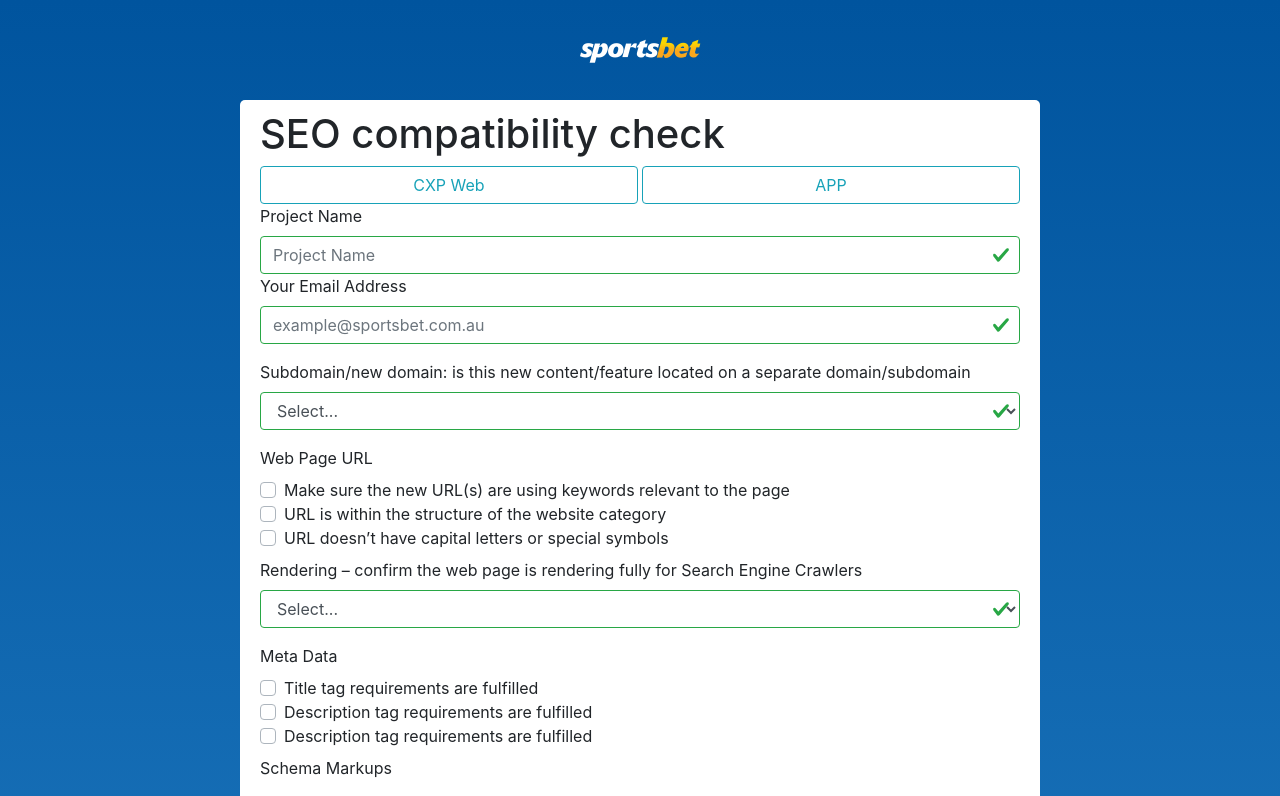
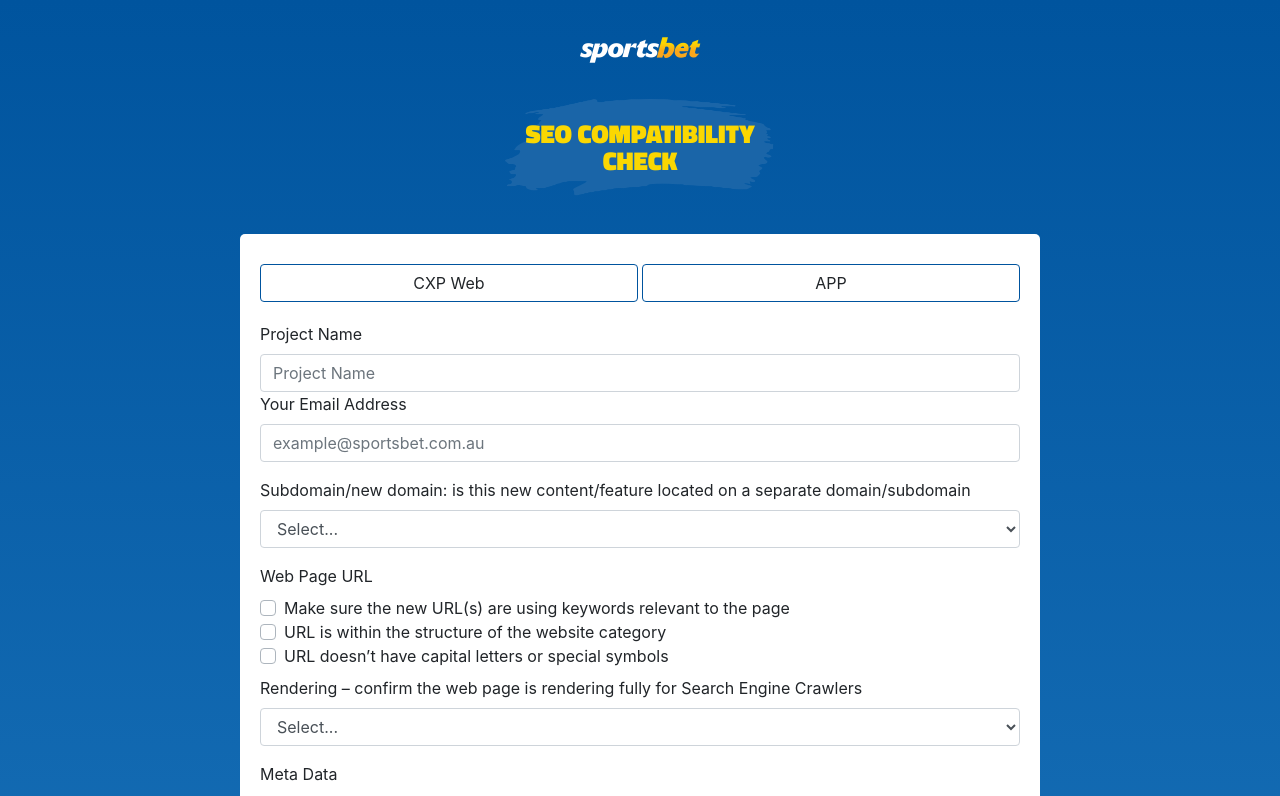
Before and after one commit to ventosae/ba-checklist, a React (Create React App) app in the folder ba-checklist/: page / in a window 1280 px wide. Shown: the top 796 px of the page. Built offline with nearby package versions, Linux system fonts and the light colour scheme.

Commit message:
form validation finished, some styling changes to the header

```diff
--- a/ba-checklist/src/App.css
+++ b/ba-checklist/src/App.css
@@ -1,4 +1,5 @@
 @import url("https://fonts.googleapis.com/css?family=Roboto:400,700,900&display=swap");
+@import url("https://fonts.googleapis.com/css?family=Titillium+Web:400,700,900&display=swap");
 
 .App {
   text-align: center;
@@ -50,14 +51,17 @@
   justify-content: center;
   align-items: center;
   display: flex;
+  margin-bottom: 10px;
 }
 
 .form-main__wrapper-m__second {
-  padding: 10px 20px;
+  padding: 20px 20px;
 }
 
 .form-main__wrapper--button {
   display: flex;
+  margin-top: 10px;
+  margin-bottom: 20px;
 }
 
 .form-main__wrapper--button button {
@@ -86,3 +90,65 @@
 .form-b__option--select {
   display: none;
 }
+
+.btn-outline-info {
+  border-color: #00549e !important;
+  color: #212529 !important;
+}
+
+.btn-outline-info:hover {
+  color: #fff !important;
+  background-color: #00549e !important;
+  border-color: #00549e !important;
+}
+
+.btn-outline-info:focus,
+.btn-outline-info.focus {
+  box-shadow: 0 0 0 0.2rem #00549e !important;
+}
+
+.btn-outline-info.disabled,
+.btn-outline-info:disabled {
+  color: #00549e !important;
+  background-color: transparent !important;
+}
+
+.btn-outline-info:not(:disabled):not(.disabled):active,
+.btn-outline-info:not(:disabled):not(.disabled).active,
+.show > .btn-outline-info.dropdown-toggle {
+  color: #fff !important;
+  background-color: #00549e !important;
+  border-color: #00549e !important;
+}
+
+.btn-outline-info:not(:disabled):not(.disabled):active:focus,
+.btn-outline-info:not(:disabled):not(.disabled).active:focus,
+.show > .btn-outline-info.dropdown-toggle:focus {
+  box-shadow: 0 0 0 0.2rem #00549e !important;
+}
+
+.page-header--wrapper {
+  background: no-repeat;
+  background-position: center center;
+  background-image: url("./componenets/brush_stroke.png");
+  min-height: 150px;
+  display: flex;
+  align-items: center;
+  justify-content: center;
+  height: 100%;
+  width: 100%;
+  /* background-size: contain; */
+  padding: 60px;
+  margin-top: -40px;
+}
+
+.page-header {
+  font-size: 1.625rem;
+  color: #fad701;
+  line-height: 1.6875rem;
+  text-transform: uppercase;
+  text-align: center;
+  margin: 0;
+  font-family: "Titillium Web", sans-serif;
+  font-weight: 900;
+}
--- a/ba-checklist/src/App.js
+++ b/ba-checklist/src/App.js
@@ -22,13 +22,15 @@
             className="form-main_header-image"
           />
         </div>
+        <div className="page-header--wrapper">
+          <h1 className="page-header">
+            {" "}
+            SEO compatibility <br></br>check{" "}
+          </h1>
+        </div>
         <div className="form-main__wrapper-m">
           <div className="form-main__wrapper-m__second">
             <div className="form-main__wrapper">
-              <h1 className="page-header form-main__header">
-                {" "}
-                SEO compatibility check{" "}
-              </h1>
               <div className="form-main__wrapper--button">
                 <button
                   type="button"
--- a/ba-checklist/src/componenets/form.js
+++ b/ba-checklist/src/componenets/form.js
@@ -49,9 +49,7 @@
       projectName: "You sucks",
       email: "Your email sucks, sorry ",
       domain: "You sucks",
-      urlKeyword: "You sucks",
-      urlStrucutre: "You sucks",
-      urlCapital: "You sucks",
+      urlChecklist: "You sucks",
       rendering: "You sucks",
       title: "You sucks",
       description: "You sucks",
@@ -239,7 +237,7 @@
           </label>
           <input
             className={`form-control form-b__input ${
-              this.state.isProjectValid ? "is-valid" : "is-invalid"
+              this.state.isProjectValid ? "" : "is-invalid"
             }`}
             id="project-input"
             placeholder="Project Name"
@@ -251,7 +249,7 @@
           <label for="email-input form-b__lable">Your Email Address</label>
           <input
             className={`form-control form-b__input ${
-              this.state.isEmailValid ? "is-valid" : "is-invalid"
+              this.state.isEmailValid ? "" : "is-invalid"
             }`}
             onChange={this.handleInputChange}
             placeholder="example@sportsbet.com.au"
@@ -269,7 +267,7 @@
           </label>
           <select
             className={`form-control form-b__select ${
-              this.state.isEmailValid ? "is-valid" : "is-invalid"
+              this.state.isEmailValid ? "" : "is-invalid"
             }`}
             id="question1"
             onChange={this.handleInputChange}
@@ -285,6 +283,7 @@
               is NOT located on subdomain/domain{" "}
             </option>
           </select>
+          <Error errorMessage={this.state.formErrors.domain} />
         </div>
 
         <div className="form-b__check-main">
@@ -346,7 +345,7 @@
           </label>
           <select
             className={`form-control form-b__select ${
-              this.state.isProjectValid ? "is-valid" : "is-invalid"
+              this.state.isProjectValid ? "" : "is-invalid"
             }`}
             id="question2"
             value={this.state.rendering}
@@ -364,6 +363,7 @@
             </option>
             <option value="Not Sure">Not Sure</option>
           </select>
+          <Error errorMessage={this.state.formErrors.rendering} />
         </div>
 
         <div className="form-b__check-main">
@@ -447,7 +447,7 @@
           </label>
           <select
             className={`form-control form-b__select ${
-              this.state.isEmailValid ? "is-valid" : "is-invalid"
+              this.state.isEmailValid ? "" : "is-invalid"
             }`}
             id="pagespeed"
             value={this.state.pagespeed}
@@ -469,6 +469,7 @@
             </option>
             <option value="Not Sure">Not Sure</option>
           </select>
+          <Error errorMessage={this.state.formErrors.pagespeed} />
         </div>
         <div className="form-group form-b__group">
           <label for="content">
--- a/ba-checklist/src/index.js
+++ b/ba-checklist/src/index.js
@@ -1,9 +1,9 @@
 import React from "react";
 import ReactDOM from "react-dom";
-import "./index.css";
 import App from "./App";
 import * as serviceWorker from "./serviceWorker";
 import "bootstrap/dist/css/bootstrap.css";
+import "./index.css";
 
 ReactDOM.render(<App />, document.getElementById("root"));
 
```
